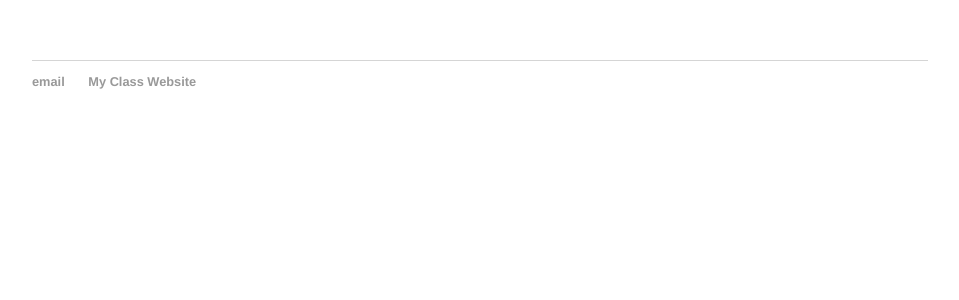
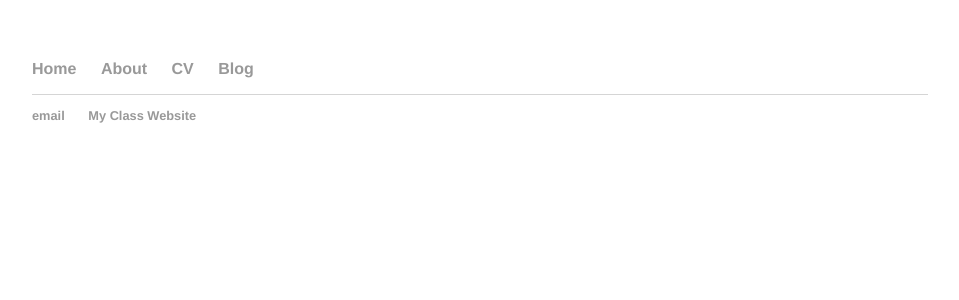
Before and after one commit to keithleyPeriod4/keithleyPeriod4.github.io, a Jekyll site: the page built from index.html, in a window 1280 px wide. Shown: the top 300 px of the page, without its empty margins (160-1119 px from the left). Built offline with Jekyll 4.4.1, drawn with Linux system fonts in a browser that asks for light colours.

Commit message:
Update default.html

```diff
--- a/_layouts/default.html
+++ b/_layouts/default.html
@@ -2,6 +2,15 @@
 		<title>Mr Keithley, World's Okayest Teacher</title>
 		<link rel="stylesheet" type="text/css" href="/css/main.css">
 	</head>
+<body>
+		<nav>
+    		<ul>
+        		<li><a href="/">Home</a></li>
+	        	<li><a href="/about">About</a></li>
+        		<li><a href="/cv">CV</a></li>
+        		<li><a href="/blog">Blog</a></li>
+    		</ul>
+		</nav>
   <footer>
     		<ul>
         		<li><a href="mailto:akeithley@slusd.us">email</a></li>
```
